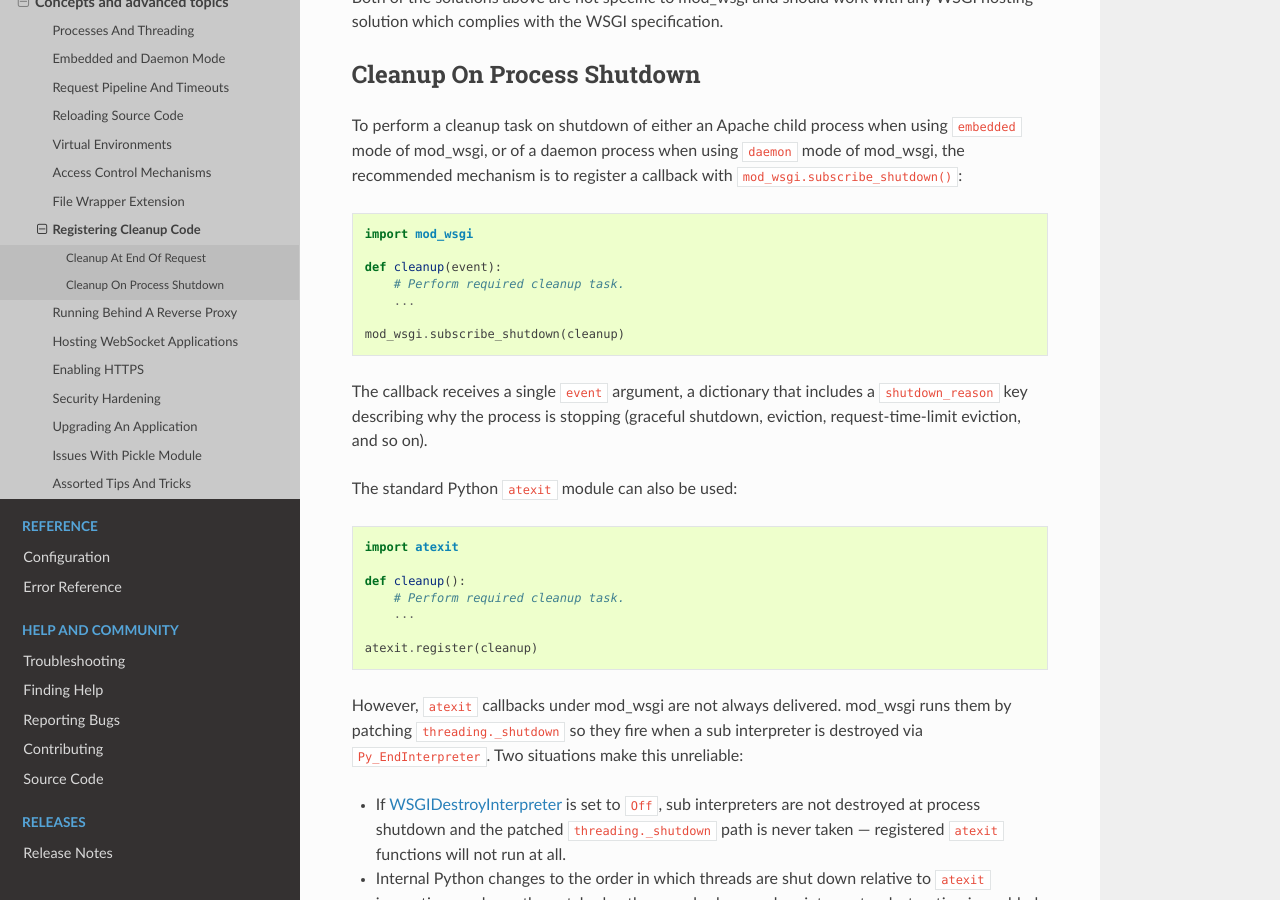
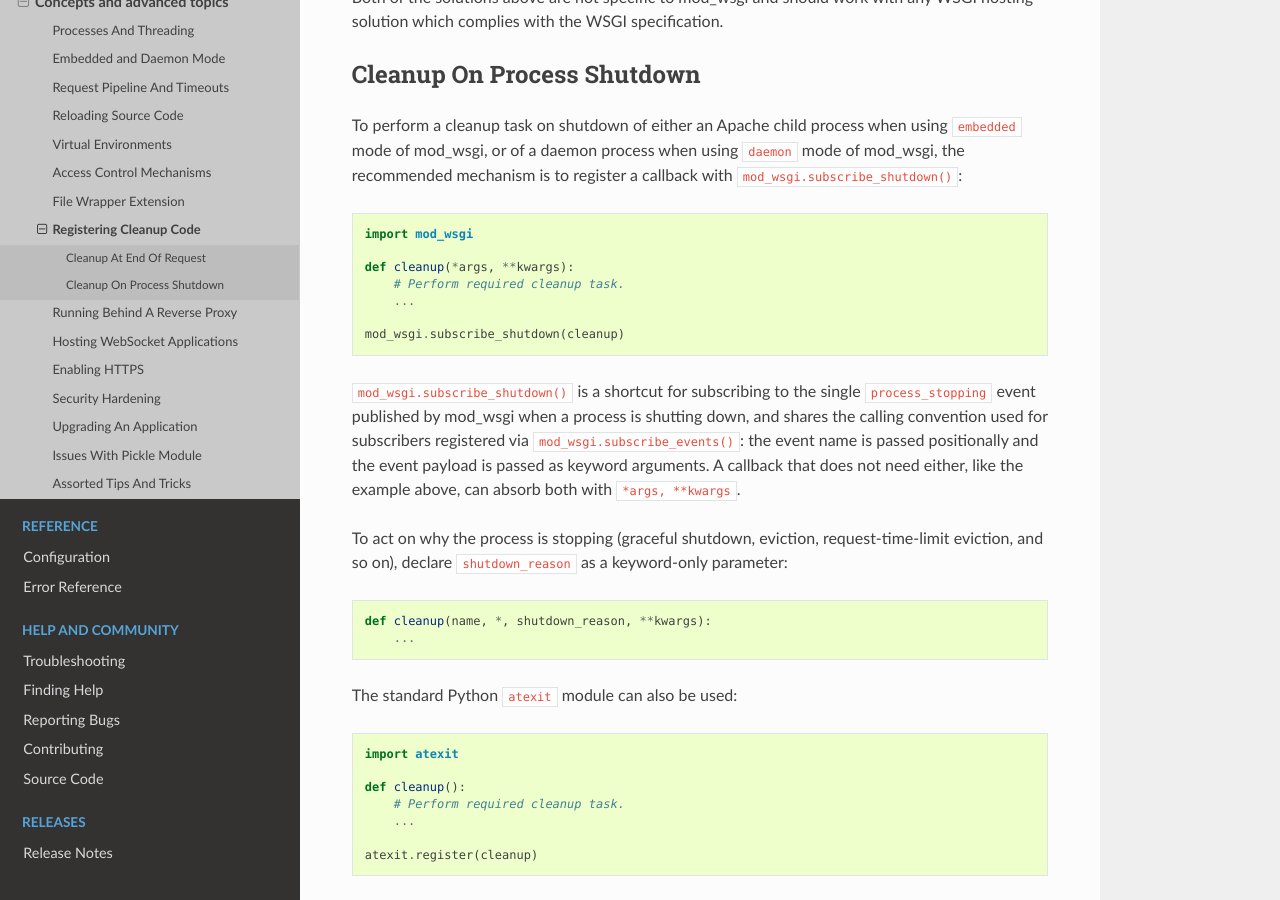
Before and after one commit to GrahamDumpleton/mod_wsgi, a Sphinx documentation site: the page built from docs/user-guides/registering-cleanup-code.rst, in a window 1280 px wide and 900 px high, scrolled down 2194 px. Built offline with Sphinx 7.4.7 and the Read the Docs theme 3.1.0, drawn with Linux system fonts in a browser that asks for light colours.

Commit message:
Fix subscribe_shutdown callback signature in docs and clarify it as a process_stopping shortcut.

```diff
--- a/docs/user-guides/debugging-techniques.rst
+++ b/docs/user-guides/debugging-techniques.rst
@@ -487,7 +487,7 @@ version that can be added to any WSGI script::
     _profiler = Profile()
     _profiler.enable()
 
-    def _dump_profile(event):
+    def _dump_profile(*args, **kwargs):
         _profiler.disable()
         output = '%d-%d.pstats' % (
                 int(time.time() * 1000000), os.getpid())
@@ -546,7 +546,7 @@ shutdown::
     _cov = coverage()
     _cov.start()
 
-    def _dump_coverage(event):
+    def _dump_coverage(*args, **kwargs):
         _cov.stop()
         _cov.html_report(directory='/tmp/htmlcov')
 
--- a/docs/user-guides/registering-cleanup-code.rst
+++ b/docs/user-guides/registering-cleanup-code.rst
@@ -121,16 +121,26 @@ mechanism is to register a callback with ``mod_wsgi.subscribe_shutdown()``::
 
     import mod_wsgi
 
-    def cleanup(event):
+    def cleanup(*args, **kwargs):
         # Perform required cleanup task.
         ...
 
     mod_wsgi.subscribe_shutdown(cleanup)
 
-The callback receives a single ``event`` argument, a dictionary that
-includes a ``shutdown_reason`` key describing why the process is
-stopping (graceful shutdown, eviction, request-time-limit eviction,
-and so on).
+``mod_wsgi.subscribe_shutdown()`` is a shortcut for subscribing to
+the single ``process_stopping`` event published by mod_wsgi when a
+process is shutting down, and shares the calling convention used
+for subscribers registered via ``mod_wsgi.subscribe_events()``: the
+event name is passed positionally and the event payload is passed
+as keyword arguments. A callback that does not need either, like
+the example above, can absorb both with ``*args, **kwargs``.
+
+To act on why the process is stopping (graceful shutdown, eviction,
+request-time-limit eviction, and so on), declare ``shutdown_reason``
+as a keyword-only parameter::
+
+    def cleanup(name, *, shutdown_reason, **kwargs):
+        ...
 
 The standard Python ``atexit`` module can also be used::
 
```
